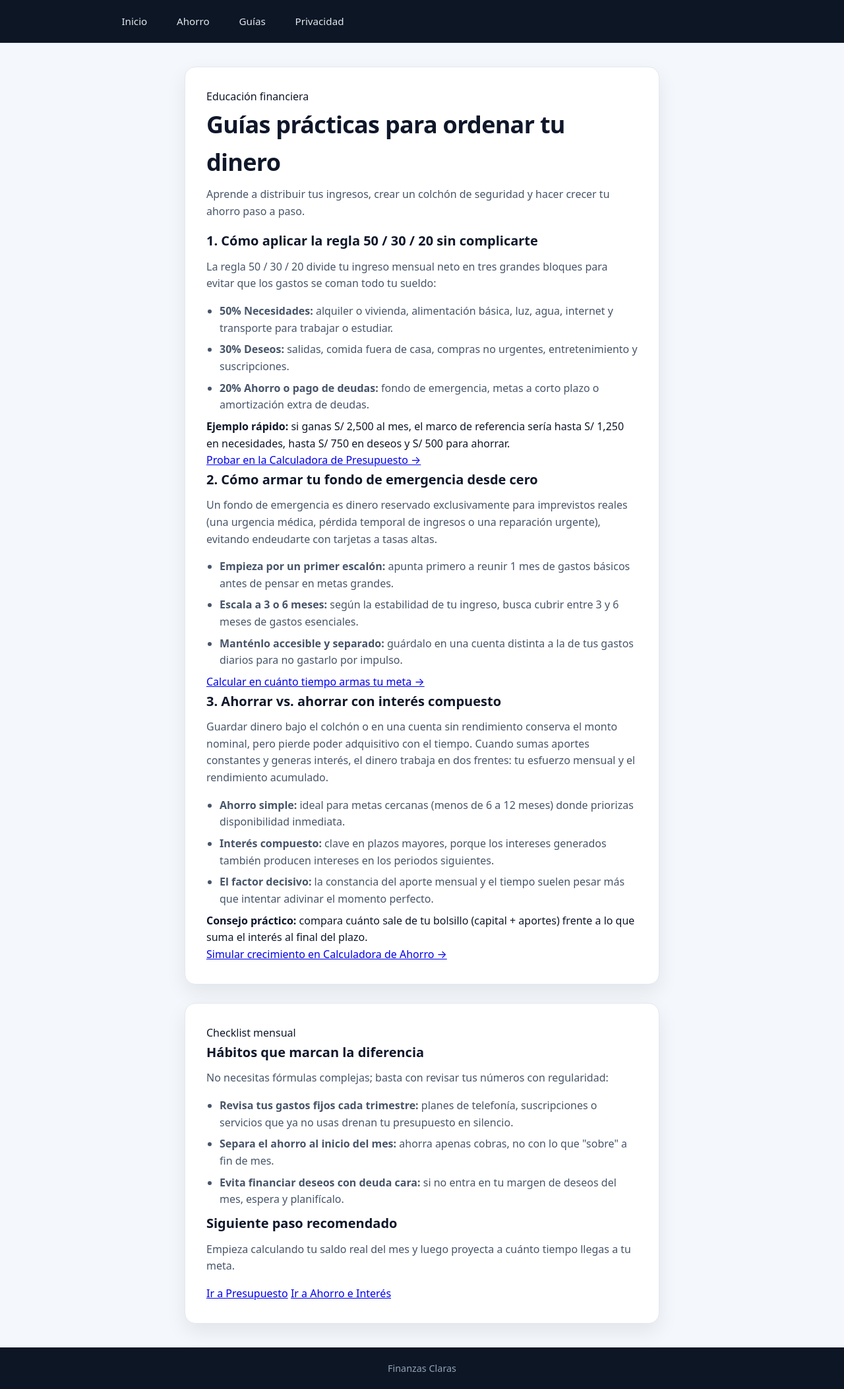
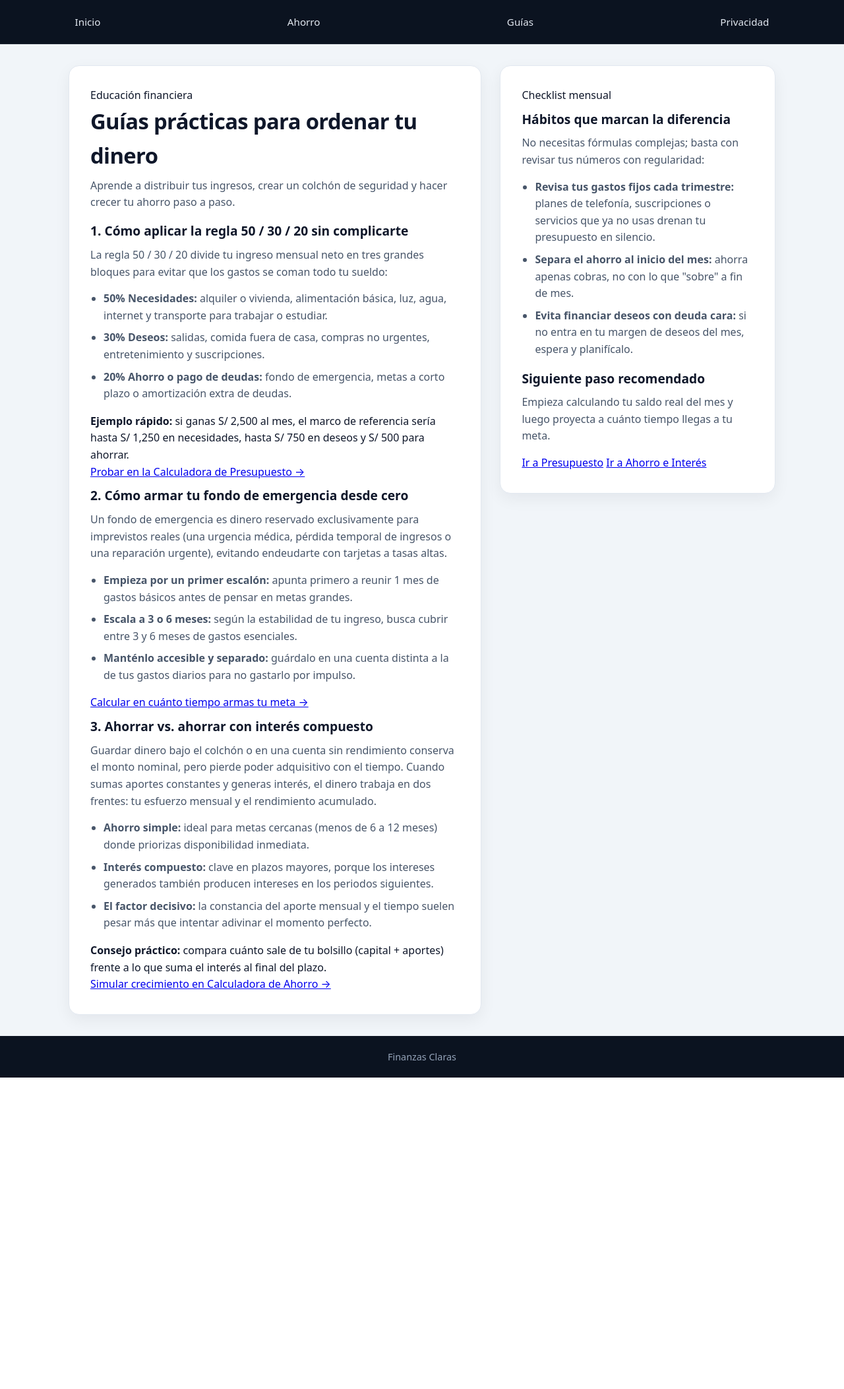
Before and after one commit to cristianleandro080-oss/finanzas-claras, a Flask app: page /guias in a window 1280 px wide. Shown: the whole page at 66% size. After the commit the page ends 1633 px from the top, so only its background shows below. Run offline with Flask 3, Linux system fonts and the light colour scheme.

Commit message:
Restaurar diseño de dos columnas en style.css

```diff
--- a/static/style.css
+++ b/static/style.css
@@ -1,15 +1,15 @@
 :root {
-  --bg-page: #f4f7fb;
+  --bg-page: #f1f5f9;
   --bg-card: #ffffff;
-  --bg-nav: #0c1624;
-  --bg-badge: #eef2ff;
+  --bg-nav: #0b1320;
+  --bg-badge: #e0ecff;
   --text-main: #0f172a;
   --text-muted: #475569;
-  --text-badge: #1e40af;
+  --text-badge: #1d4ed8;
   --accent: #2563eb;
   --accent-hover: #1d4ed8;
   --border: #e2e8f0;
-  --shadow: 0 12px 30px rgba(15, 23, 42, 0.08);
+  --shadow: 0 8px 24px rgba(15, 23, 42, 0.06);
   --radius: 16px;
 }
 
@@ -35,13 +35,14 @@ header {
 }
 
 nav {
-  max-width: 980px;
+  max-width: 1120px;
   margin: 0 auto;
-  padding: 0.95rem 1.5rem;
+  padding: 1rem 1.5rem;
   display: flex;
   flex-wrap: wrap;
   align-items: center;
-  gap: 0.5rem 1.5rem;
+  justify-content: space-between;
+  gap: 0.75rem 1.5rem;
 }
 
 nav a {
@@ -49,7 +50,7 @@ nav a {
   text-decoration: none;
   font-weight: 500;
   font-size: 0.95rem;
-  padding: 0.3rem 0.65rem;
+  padding: 0.3rem 0.6rem;
   border-radius: 8px;
 }
 
@@ -61,12 +62,13 @@ nav a:hover {
 main {
   flex: 1;
   width: 100%;
-  max-width: 760px;
-  margin: 2.25rem auto;
-  padding: 0 1.25rem;
-  display: flex;
-  flex-direction: column;
+  max-width: 1120px;
+  margin: 2rem auto;
+  padding: 0 1.5rem;
+  display: grid;
+  grid-template-columns: minmax(0, 1.35fr) minmax(0, 0.9fr);
   gap: 1.75rem;
+  align-items: start;
 }
 
 .card,
@@ -87,38 +89,40 @@ p[class*="badge"] {
   color: var(--text-badge);
   font-size: 0.8rem;
   font-weight: 700;
-  padding: 0.25rem 0.7rem;
+  padding: 0.25rem 0.75rem;
   border-radius: 999px;
-  margin-bottom: 0.7rem;
+  margin-bottom: 0.8rem;
 }
 
 h1 {
-  font-size: clamp(1.7rem, 3vw, 2.25rem);
+  font-size: clamp(1.6rem, 2.6vw, 2.05rem);
   font-weight: 800;
   letter-spacing: -0.02em;
   color: var(--text-main);
-  margin-bottom: 0.45rem;
+  margin-bottom: 0.4rem;
 }
 
 h2 {
-  font-size: 1.25rem;
+  font-size: 1.2rem;
   font-weight: 700;
   color: var(--text-main);
-  margin-bottom: 0.65rem;
+  margin-top: 0.5rem;
+  margin-bottom: 0.5rem;
 }
 
 p {
   color: var(--text-muted);
-  margin-bottom: 1rem;
+  margin-bottom: 0.95rem;
 }
 
 ul {
   padding-left: 1.25rem;
   color: var(--text-muted);
+  margin-bottom: 1rem;
 }
 
 li {
-  margin-bottom: 0.45rem;
+  margin-bottom: 0.5rem;
 }
 
 label {
@@ -126,7 +130,7 @@ label {
   font-weight: 600;
   font-size: 0.92rem;
   color: var(--text-main);
-  margin-top: 1.15rem;
+  margin-top: 1rem;
   margin-bottom: 0.4rem;
 }
 
@@ -136,7 +140,7 @@ input[type="email"],
 select,
 textarea {
   width: 100%;
-  padding: 0.85rem 1rem;
+  padding: 0.8rem 0.95rem;
   font-size: 1rem;
   color: var(--text-main);
   background-color: #ffffff;
@@ -159,7 +163,7 @@ input[type="submit"],
   align-items: center;
   justify-content: center;
   width: 100%;
-  margin-top: 1.4rem;
+  margin-top: 1.35rem;
   padding: 0.9rem 1.25rem;
   font-size: 1rem;
   font-weight: 700;
@@ -191,17 +195,18 @@ footer p {
   margin: 0;
 }
 
-@media (max-width: 600px) {
+@media (max-width: 860px) {
   main {
+    grid-template-columns: 1fr;
     margin: 1.25rem auto;
-    padding: 0 0.9rem;
-    gap: 1.15rem;
+    padding: 0 1rem;
+    gap: 1.25rem;
   }
 
   .card,
   section,
   form {
-    padding: 1.35rem;
+    padding: 1.4rem;
     border-radius: 14px;
   }
 }
```
